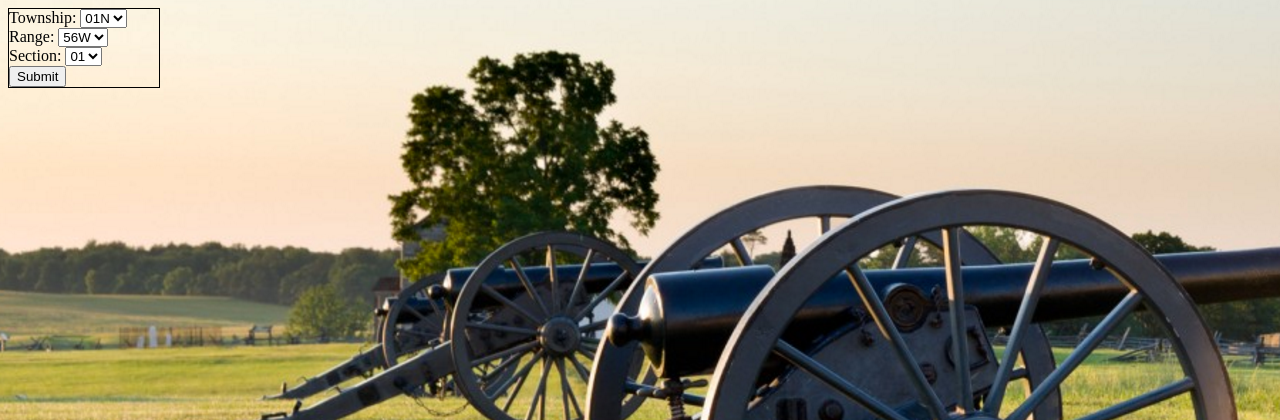
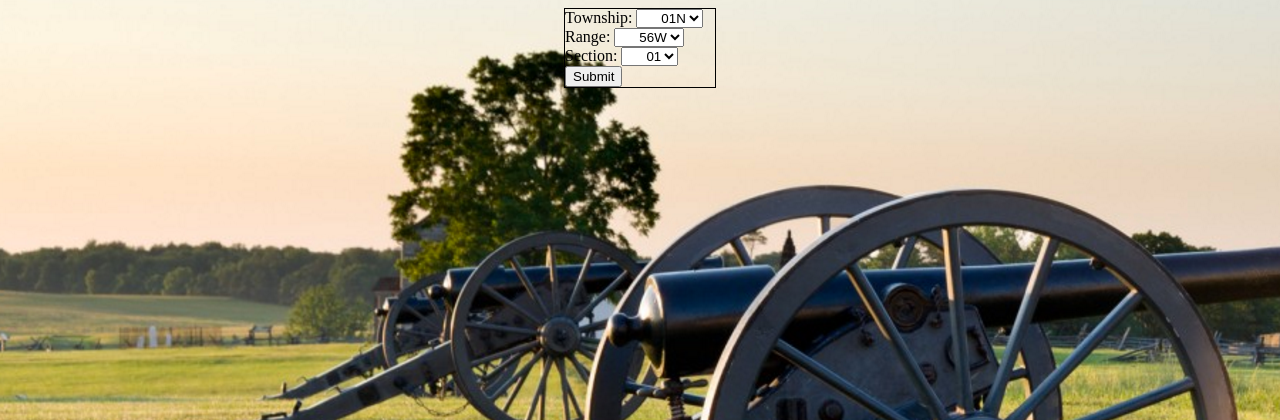
Before and after one commit to estenssoros/DSI_capstone, a Flask app: page / in a window 1280 px wide. Shown: the top 420 px of the page. Run offline with Flask 2, Linux system fonts and the light colour scheme; parts of the project's set-up code (start-up, migrations or seed data) failed here and were passed over.

Commit message:
Updated presso

```diff
--- a/landman/app/static/mystyles.css
+++ b/landman/app/static/mystyles.css
@@ -4,8 +4,11 @@ body {
 form {
     border: 1px solid black;
     width: 150px;
-    justify-content: center;
+    margin-left: auto;
+    margin-right: auto;
 }
 select {
-
+    padding: 0 0 0 20px;
+    margin-left: auto;
+    margin-right: auto;
 }
--- a/landman/app/templates/index.html
+++ b/landman/app/templates/index.html
@@ -2,7 +2,7 @@
 <link rel=stylesheet type=text/css href="{{ url_for('static', filename='mystyles.css') }}">
 
 <body background="/static/morning_gun.png">
-    <form action="/print_text" , method='POxzST'>
+    <form action="/print_text" , method='POST'>
         Township:
         <select name="township" , method='POST'>
             {% for i in range(1,13) %} {% if i
```
